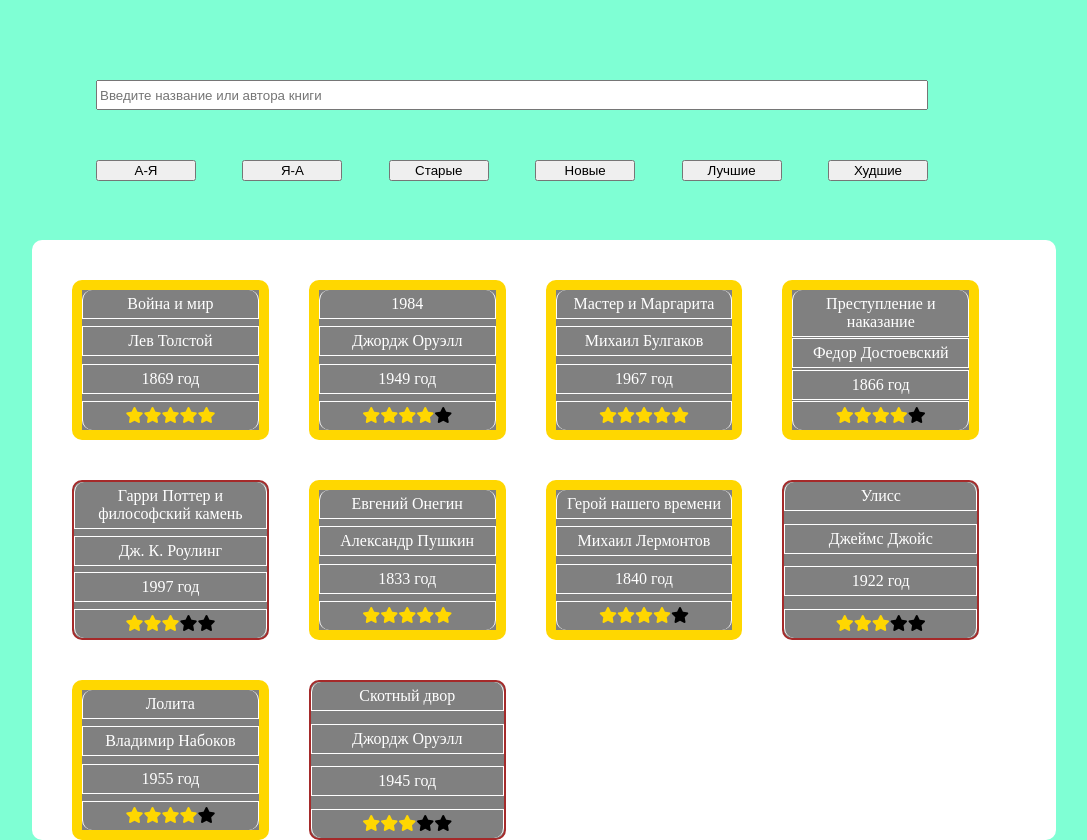
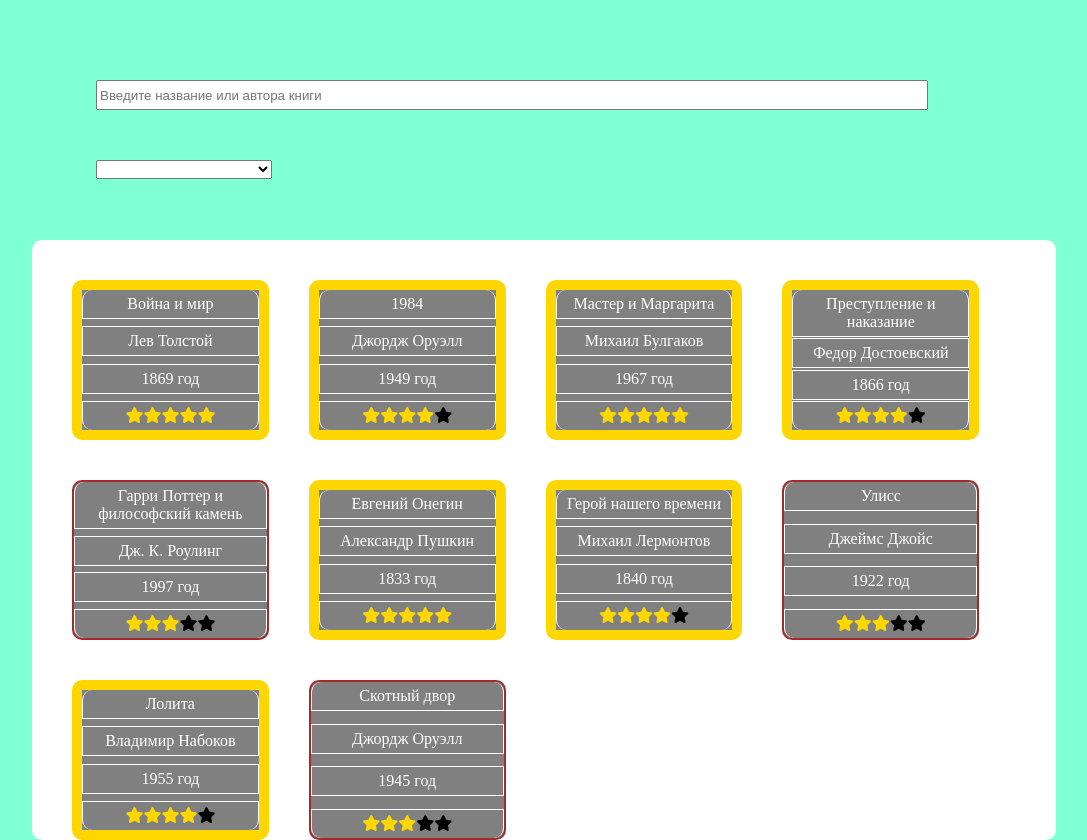
Before and after one commit to Aram993/Vue-test, a Vue app: page / in a window 1280 px wide. Shown: the whole page, without its empty margins (32-1119 px from the left). Built offline with nearby package versions, Linux system fonts and the light colour scheme; the HTML template or start-up script is replaced by a standard one.

Commit message:
third commit

```diff
--- a/src/components/books.vue
+++ b/src/components/books.vue
@@ -1,12 +1,15 @@
 <template>
     <input type="text" placeholder="Введите название или автора книги" v-on:input="chooseBooks">
     <div class="buttons">
-        <button v-on:click="sortBooksByNameAsc">А-Я</button>
-        <button v-on:click="sortBooksByNameDesc">Я-А</button>
-        <button v-on:click="sortBooksByYearAsc">Старые</button>
-        <button v-on:click="sortBooksByYearDesc">Новые</button>
-        <button v-on:click="sortBooksByRatingDesc">Лучшие</button>
-        <button v-on:click="sortBooksByRatingAsc">Худшие</button>
+        <select name="sortedBooks" id="sortedBooks" v-on:change="selectValue">
+            <option value=""></option>
+            <option value="nameAsc">По названию: А-Я</option>
+            <option value="nameDesc">По названию: Я-А</option>
+            <option value="yearAsc">По году издания: Старее</option>
+            <option value="yearDesc">По году издания: Новее</option>
+            <option value="ratingDesc">По рейтингу: Лучшие</option>
+            <option value="ratingAsc">По рейтингу: Худшие</option>
+        </select>
     </div>
     <div class="field">
         <h1 v-if="books.length === 0">КНИГИ НЕ НАЙДЕНЫ!</h1>
@@ -119,6 +122,24 @@ export default {
             this.books.sort((a, b) => {
                 return b.rating - a.rating;
             })
+        },
+
+        selectValue(event) {
+            if (event.target.value === "nameAsc") {
+                this.sortBooksByNameAsc()
+            } else if (event.target.value === "nameDesc") {
+                this.sortBooksByNameDesc()
+            } else if (event.target.value === "yearAsc") {
+                this.sortBooksByYearAsc()
+            } else if (event.target.value === "yearDesc") {
+                this.sortBooksByYearDesc()
+            } else if (event.target.value === "ratingAsc") {
+                this.sortBooksByRatingAsc()
+            } else if (event.target.value === "ratingDesc") {
+                this.sortBooksByRatingDesc()
+            } else {
+                this.getArray()
+            }
         }
     }
 }
```
